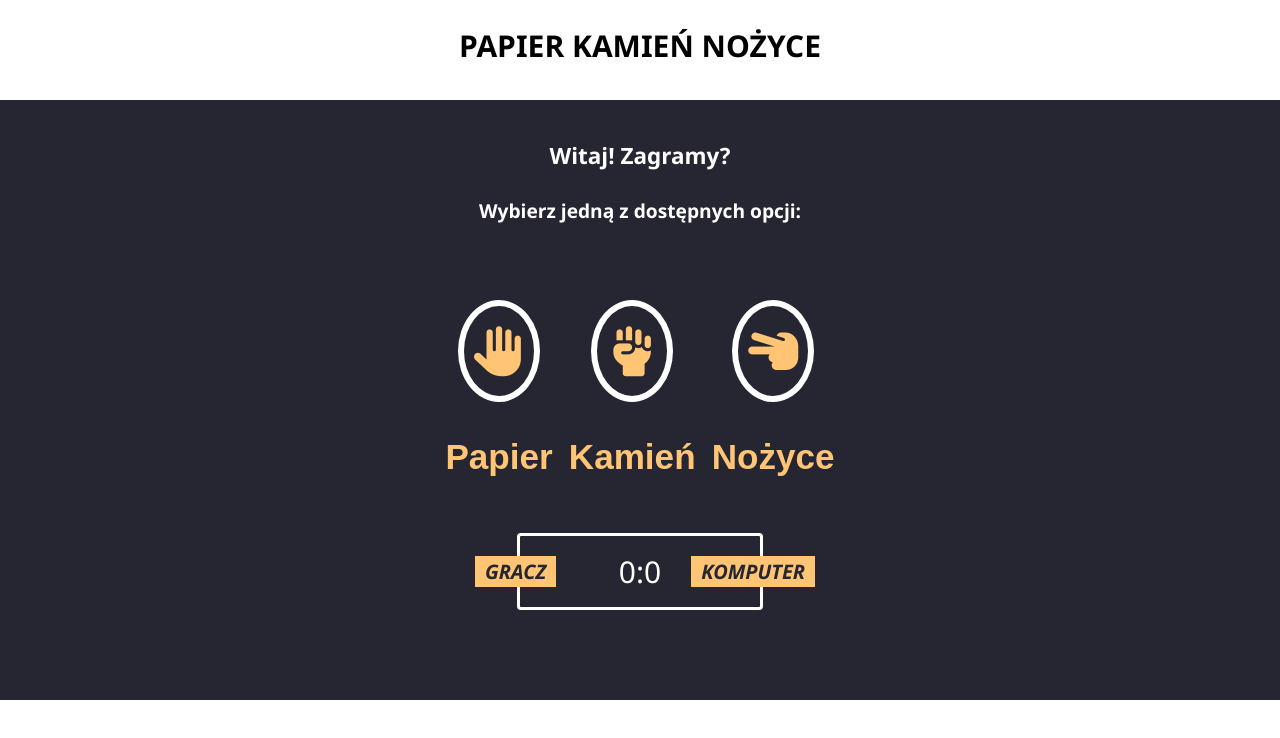
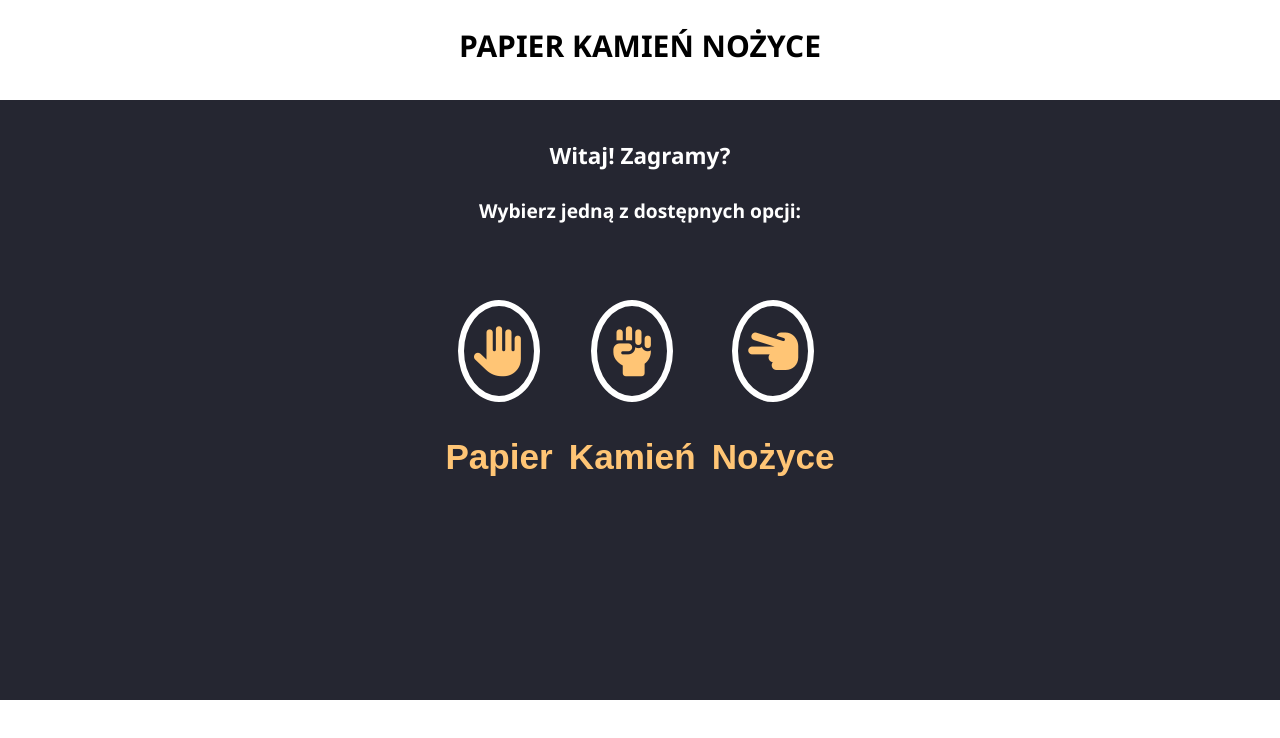
Before and after one commit to WiktoriaOpalinska1/javascript-prework, a plain HTML site: page index.html in a window 1280 px wide. Drawn offline with Linux system fonts and the light colour scheme.

```diff
--- a/css/style.css
+++ b/css/style.css
@@ -60,36 +60,3 @@
     font-size: 24px;
     line-height: 1.7;
 }
-
-#score-board{
-    position: relative;
-    margin: 20px auto;
-    border: 3px solid rgb(255,255,255);
-    border-radius: 4px;
-    text-align: center;
-    width: 200px;
-    color: rgb(255,255,255);
-    font-size: 30px;
-    padding: 15px 20px;
-}
-
-.badge{
-    background-color: rgb(255,197,117);
-    font-size: 20px;
-    padding: 2px 10px;
-    color: rgb(37,38,49);
-    font-weight: 600;
-    font-style: italic;
-}
-
-#playerLabel{
-    position: absolute;
-    top: 20px;
-    left: -45px;
-}
-
-#computerLabel{
-    position: absolute;
-    top: 20px;
-    right: -55px;
-}
--- a/index.html
+++ b/index.html
@@ -32,11 +32,6 @@
 			</div>
 		</div>
 		<div id="messages"></div>
-		<div id="score-board">
-			<div id="playerLabel" class="badge">GRACZ</div>
-			<div id="computerLabel" class="badge">KOMPUTER</div>
-			<span id="playerScore">0</span>:<span id="computerScore">0</span>
-		</div>
 	</section>
 
 	<script src="js/functions.js"></script>
--- a/js/script.js
+++ b/js/script.js
@@ -42,8 +42,7 @@
       computerMove = getMoveName(randomNumber);
       displayResult(playerMove, computerMove);
       playerMove = argButtonName;
-  }
-
+}
 
 buttonRock.addEventListener('click', function(){ buttonClicked('kamień'); });
 buttonPaper.addEventListener('click', function(){ buttonClicked('papier'); });
```
